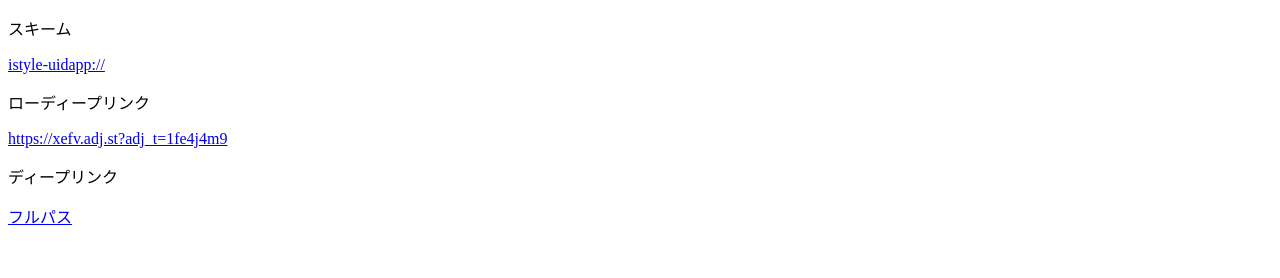
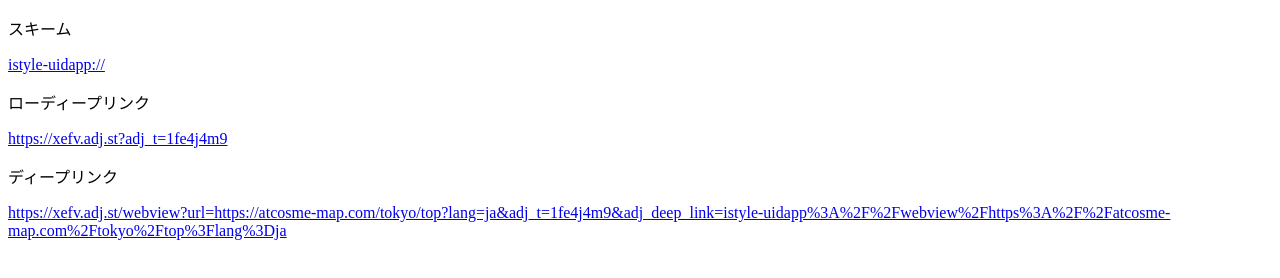
Before and after one commit to Shu-Kanno/istyle, a plain HTML site: page index.html in a window 1280 px wide. Drawn offline with Linux system fonts and the light colour scheme.

Commit message:
Update index.html

```diff
--- a/index.html
+++ b/index.html
@@ -11,6 +11,6 @@
 	<p>ローディープリンク</p>
 	<a href="https://xefv.adj.st?adj_t=1fe4j4m9">https://xefv.adj.st?adj_t=1fe4j4m9</a>
 	<p>ディープリンク</p>
-	<a href="https://xefv.adj.st/webview?url=https://atcosme-map.com/tokyo/top?lang=ja&adj_t=1fe4j4m9&adj_deep_link=istyle-uidapp%3A%2F%2Fwebview%2Fhttps%3A%2F%2Fatcosme-map.com%2Ftokyo%2Ftop%3Flang%3Dja">フルパス</a>
+	<a href="https://xefv.adj.st/webview?url=https://atcosme-map.com/tokyo/top?lang=ja&adj_t=1fe4j4m9&adj_deep_link=istyle-uidapp%3A%2F%2Fwebview%2Fhttps%3A%2F%2Fatcosme-map.com%2Ftokyo%2Ftop%3Flang%3Dja">https://xefv.adj.st/webview?url=https://atcosme-map.com/tokyo/top?lang=ja&adj_t=1fe4j4m9&adj_deep_link=istyle-uidapp%3A%2F%2Fwebview%2Fhttps%3A%2F%2Fatcosme-map.com%2Ftokyo%2Ftop%3Flang%3Dja</a>
 </body>
 </html>
```
